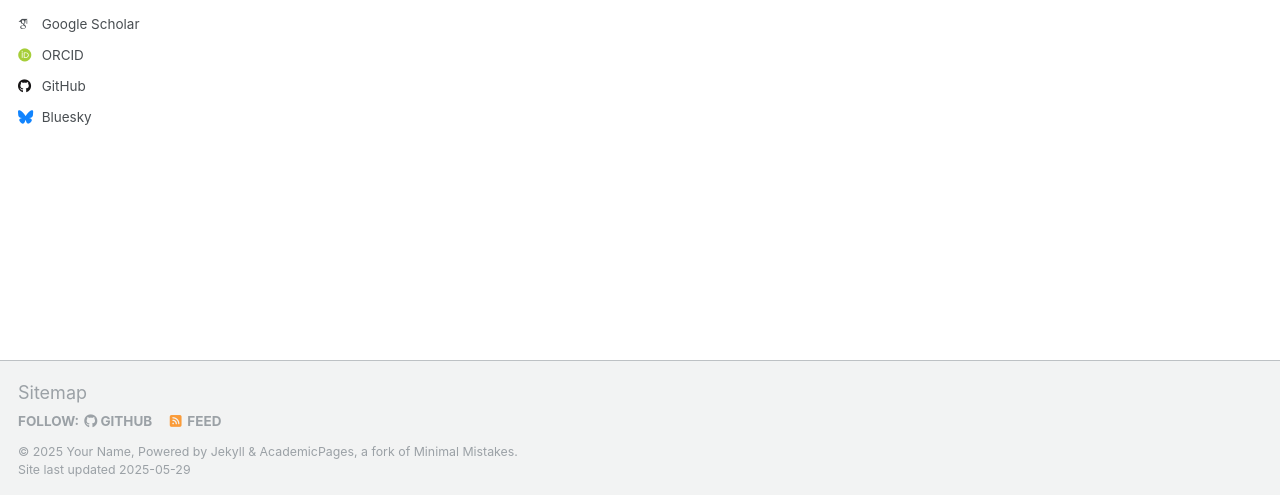
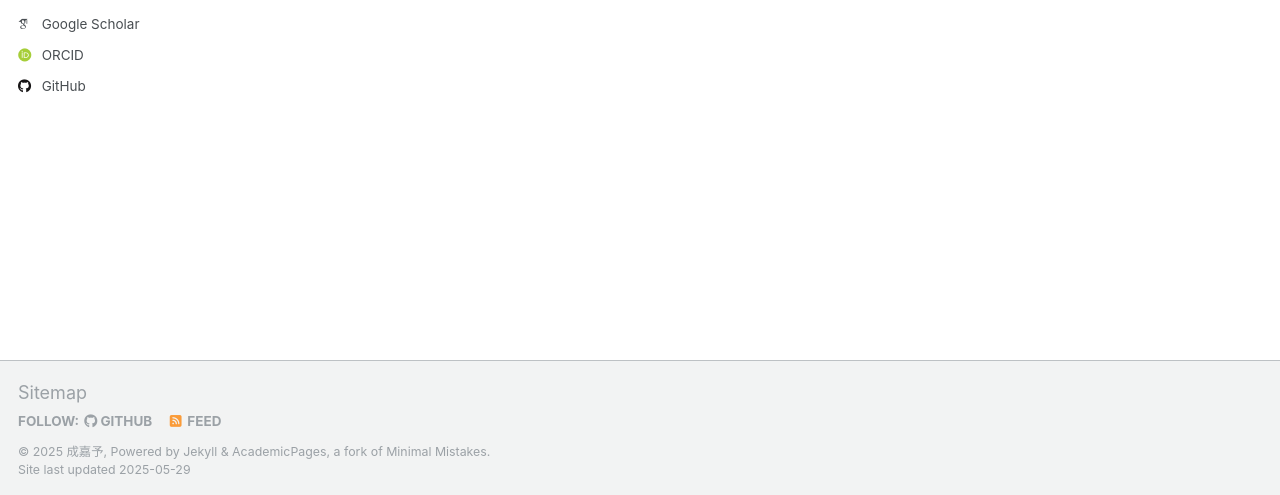
Before and after one commit to JiayuGillianCheng/homepage, a Jekyll site: the page built from _pages/about.md, in a window 1280 px wide. Shown: the part 402-897 px from the top of the page. Built offline with Jekyll 4.4.1, drawn with Linux system fonts in a browser that asks for light colours; some web fonts are replaced.

Commit message:
basic update

```diff
--- a/_config.yml
+++ b/_config.yml
@@ -11,7 +11,7 @@ locale                   : "en-US"
 site_theme               : "default"
 title                    : ""
 title_separator          : ""
-name                     : &name "Your Name"
+name                     : &name "成嘉予"
 description              : &description ""
 url                      : https://JiayuGillianCheng.github.io # the base hostname & protocol for your site e.g. "https://[your GitHub username].github.io" or if you already have some other page hosted on Github then use "https://[your GitHub username].github.io/[Your Repo Name]"
 baseurl                  : "/homepage" # the subpath of your site, e.g. "/blog"
@@ -34,9 +34,9 @@ author:
   # Academic websites
   academia         : # URL
   arxiv            : # URL - Update with the correct link to your profile
-  googlescholar    : "https://scholar.google.com/citations?user=PS_CX0AAAAAJ"
+  googlescholar    : "https://scholar.google.com/citations?user=IeSGeXsAAAAJ"
   impactstory      : # URL
-  orcid            : "http://orcid.org/yourorcidurl"
+  orcid            : "https://orcid.org/0000-0001-8065-9232"
   semantic         : # URL
   pubmed           : # "https://www.ncbi.nlm.nih.gov/pubmed/?term=john+snow"
   researchgate     : # URL
@@ -51,7 +51,7 @@ author:
   stackoverflow    : # User number or user number and name (i.e., use "1" or "1/jeff-atwood")
 
   # Social media
-  bluesky          : "bsky.app" # Replace this with you Bluesky username
+  bluesky          : # "bsky.app" # Replace this with you Bluesky username
   facebook         : # Username
   flickr           : # Username
   foursquare       : # Username
--- a/_includes/head/custom.html
+++ b/_includes/head/custom.html
@@ -3,14 +3,21 @@
 <!-- start custom head snippets -->
 
 <!-- favicon from https://commons.wikimedia.org/wiki/File:OOjs_UI_icon_academic-progressive.svg -->
-<link rel="apple-touch-icon" sizes="180x180" href="{{ base_path }}/images/apple-touch-icon-180x180.png"/>
+<!-- <link rel="apple-touch-icon" sizes="180x180" href="{{ base_path }}/images/apple-touch-icon-180x180.png"/>
 <link rel="icon" type="image/svg+xml" href="{{ base_path }}/images/favicon.svg"/>
 <link rel="icon" type="image/png" href="{{ base_path }}/images/favicon-32x32.png" sizes="32x32"/>
 <link rel="icon" type="image/png" href="{{ base_path }}/images/favicon-192x192.png" sizes="192x192"/>
-<link rel="manifest" href="{{ base_path }}/images/manifest.json"/>
+<link rel="manifest" href="{{ base_path }}/images/manifest.json"/> -->
 <link rel="icon" href="/images/favicon.ico"/>
 <meta name="theme-color" content="#ffffff"/>
 <link rel="stylesheet" href="{{ base_path }}/assets/css/academicons.css"/>
+
+<link rel="icon" type="image/png" href="{{ base_path }}/images/favicon-96x96.png" sizes="96x96" />
+<link rel="icon" type="image/svg+xml" href="{{ base_path }}/images/favicon.svg" />
+<link rel="shortcut icon" href="{{ base_path }}/images/favicon.ico" />
+<link rel="apple-touch-icon" sizes="180x180" href="{{ base_path }}/images/apple-touch-icon.png" />
+<meta name="apple-mobile-web-app-title" content="MyWebSite" />
+<link rel="manifest" href="{{ base_path }}/images/site.webmanifest" />
 
 
 <!-- Support for MatJax -->
```
Also changed, not shown: images/apple-touch-icon.png (added), images/favicon-96x96.png (added), images/favicon.ico, images/favicon.svg, images/site.webmanifest (added), images/web-app-manifest-192x192.png (added), images/web-app-manifest-512x512.png (added).
